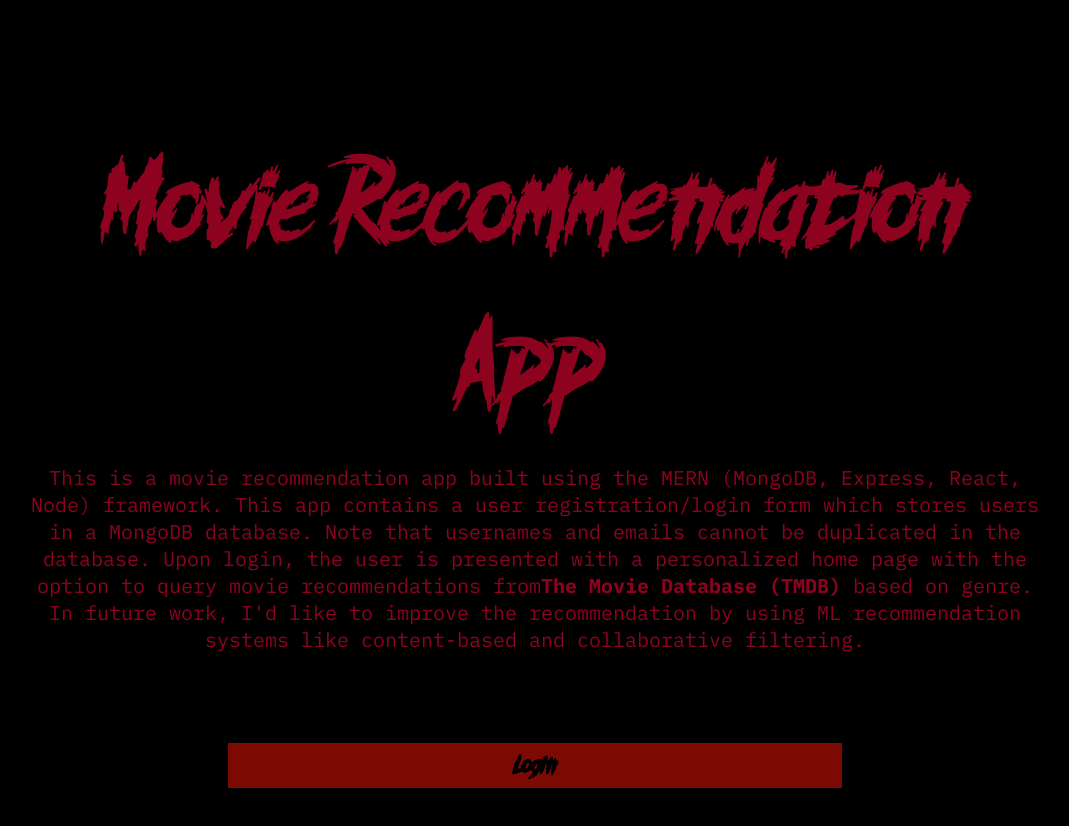
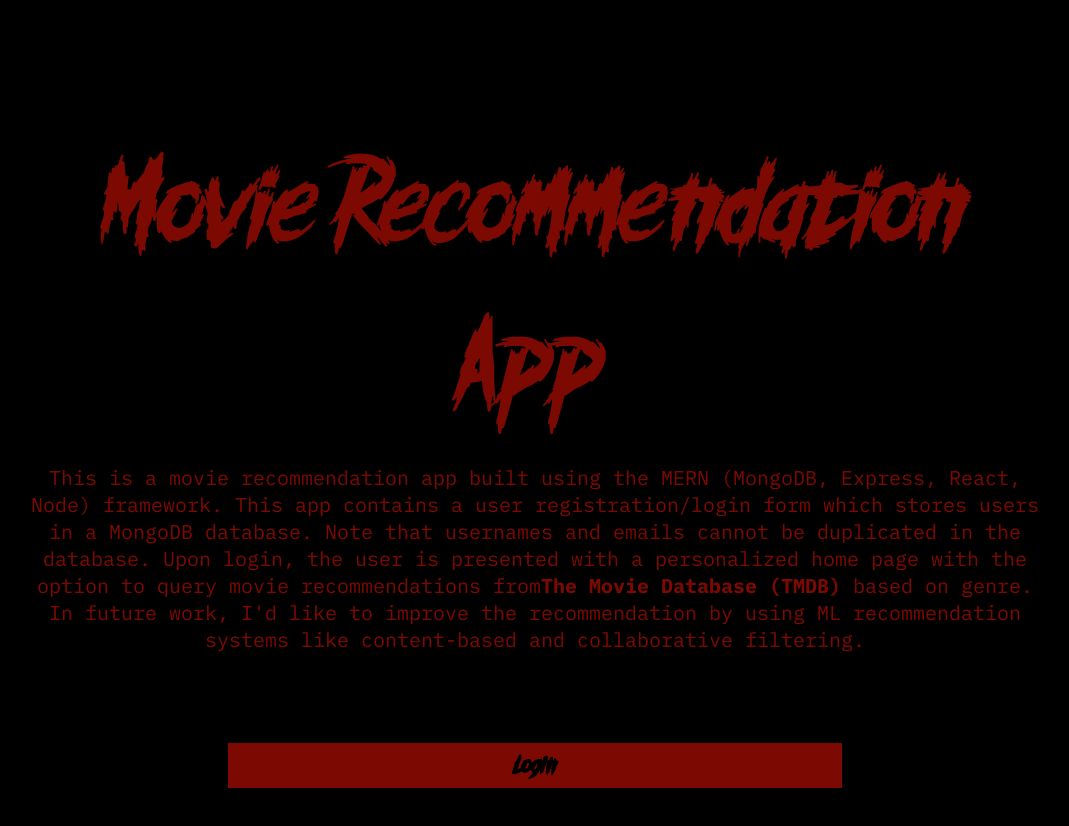
Before and after one commit to naviret/movie-app-frontend, a React (Create React App) app: page / in a window 1280 px wide. Shown: the top 826 px of the page, without its empty margins (105-1174 px from the left). Built offline with nearby package versions, Linux system fonts and the light colour scheme.

Commit message:
removed all unusued imports

```diff
--- a/src/App.js
+++ b/src/App.js
@@ -1,4 +1,4 @@
-import react, { useEffect, useState } from 'react';
+import React from 'react';
 import WebHomePage from './pages/WebHomePage.jsx';
 import UserHomePage from './pages/UserHomePage.jsx';
 import AuthenticationPage from './pages/AuthenticationPage.jsx';
--- a/src/components/authenticate/Register.jsx
+++ b/src/components/authenticate/Register.jsx
@@ -1,6 +1,5 @@
 import React, { useState } from 'react';
 import './Authenticate.css';
-import { useNavigate } from 'react-router-dom';
 
 const URI = "http://localhost:4000";
 
@@ -25,7 +24,7 @@ function Register(props) {
             return false;
         }
 
-        if (value.length == 0) {
+        if (value.length === 0) {
             return false;
         }
 
--- a/src/components/main/GenreForm.jsx
+++ b/src/components/main/GenreForm.jsx
@@ -1,4 +1,4 @@
-import React, { useEffect, useState } from 'react';
+import React, { useState } from 'react';
 import './Welcome.css';
 
 const URI = "http://localhost:4000";
--- a/src/components/main/Welcome.jsx
+++ b/src/components/main/Welcome.jsx
@@ -1,5 +1,4 @@
-import react, { useEffect, useState } from 'react';
-import GenreForm from './GenreForm';
+import React from 'react';
 import './Welcome.css';
 
 
--- a/src/components/movies/Movie.jsx
+++ b/src/components/movies/Movie.jsx
@@ -1,4 +1,4 @@
-import React, { useEffect, useState } from 'react';
+import React from 'react';
 import './Movies.css';
 
 const basePosterUrl = 'https://image.tmdb.org/t/p/w300';
--- a/src/components/movies/Movies.css
+++ b/src/components/movies/Movies.css
@@ -6,7 +6,7 @@
     align-items: center;
     width: 100%;
     margin-top: 100px;
-    overflow-x: scroll;
+    overflow-x: auto;
     scrollbar-width: none;
 }
 
--- a/src/components/movies/MoviesList.jsx
+++ b/src/components/movies/MoviesList.jsx
@@ -1,4 +1,4 @@
-import React, { useEffect, useState } from 'react';
+import React from 'react';
 import Movie from './Movie';
 import './Movies.css';
 
--- a/src/pages/AuthenticationPage.jsx
+++ b/src/pages/AuthenticationPage.jsx
@@ -1,4 +1,4 @@
-import react, { useEffect, useState } from 'react';
+import React, { useState } from 'react';
 import Register from '../components/authenticate/Register.jsx';
 import Login from '../components/authenticate/Login.jsx';
 
--- a/src/pages/Pages.css
+++ b/src/pages/Pages.css
@@ -9,13 +9,13 @@
 .web-home-header {
     text-align: center;
     font-family: 'Darkmode';
-    color: #8d021F;
+    color: #7C0A02;
     font-size: 144px;
 }
 
 .web-home-p {
     text-align: center;
-    color: #8d021F;
+    color: #7C0A02;
     font-size: 20px;
 }
 
--- a/src/pages/UserHomePage.jsx
+++ b/src/pages/UserHomePage.jsx
@@ -1,5 +1,5 @@
-import React, { useEffect, useState } from 'react';
-import { useLocation, useParams } from 'react-router-dom';
+import React, { useState } from 'react';
+import { useParams } from 'react-router-dom';
 import Welcome from '../components/main/Welcome.jsx'
 import MoviesList from '../components/movies/MoviesList.jsx';
 import './Pages.css'
@@ -8,8 +8,8 @@ import GenreForm from '../components/main/GenreForm.jsx';
 function UserHomePage (){
 
 	const { user } = useParams();
-	const location = useLocation();
-	const { state } = location;
+	// const location = useLocation(); <<-- FUTUREDEV
+	// const { state } = location; <<-- FUTUREDEV
 	const form = GenreForm;
 
 	const [movies, setMovies] = useState([]);
--- a/src/pages/WebHomePage.jsx
+++ b/src/pages/WebHomePage.jsx
@@ -1,4 +1,4 @@
-import React, { useEffect, useState } from 'react';
+import React from 'react';
 import { useNavigate } from 'react-router-dom';
 import './Pages.css'
 
```
